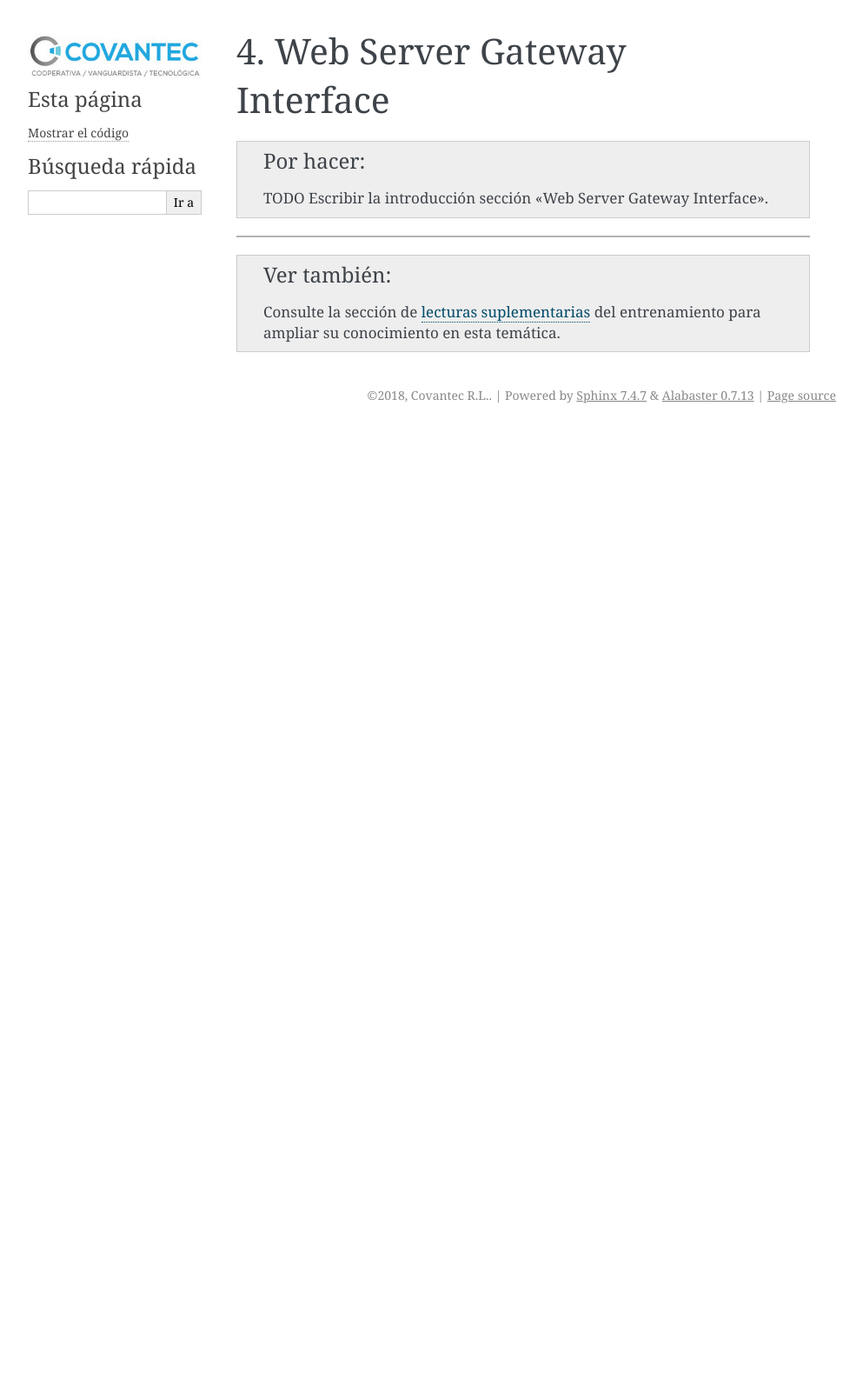
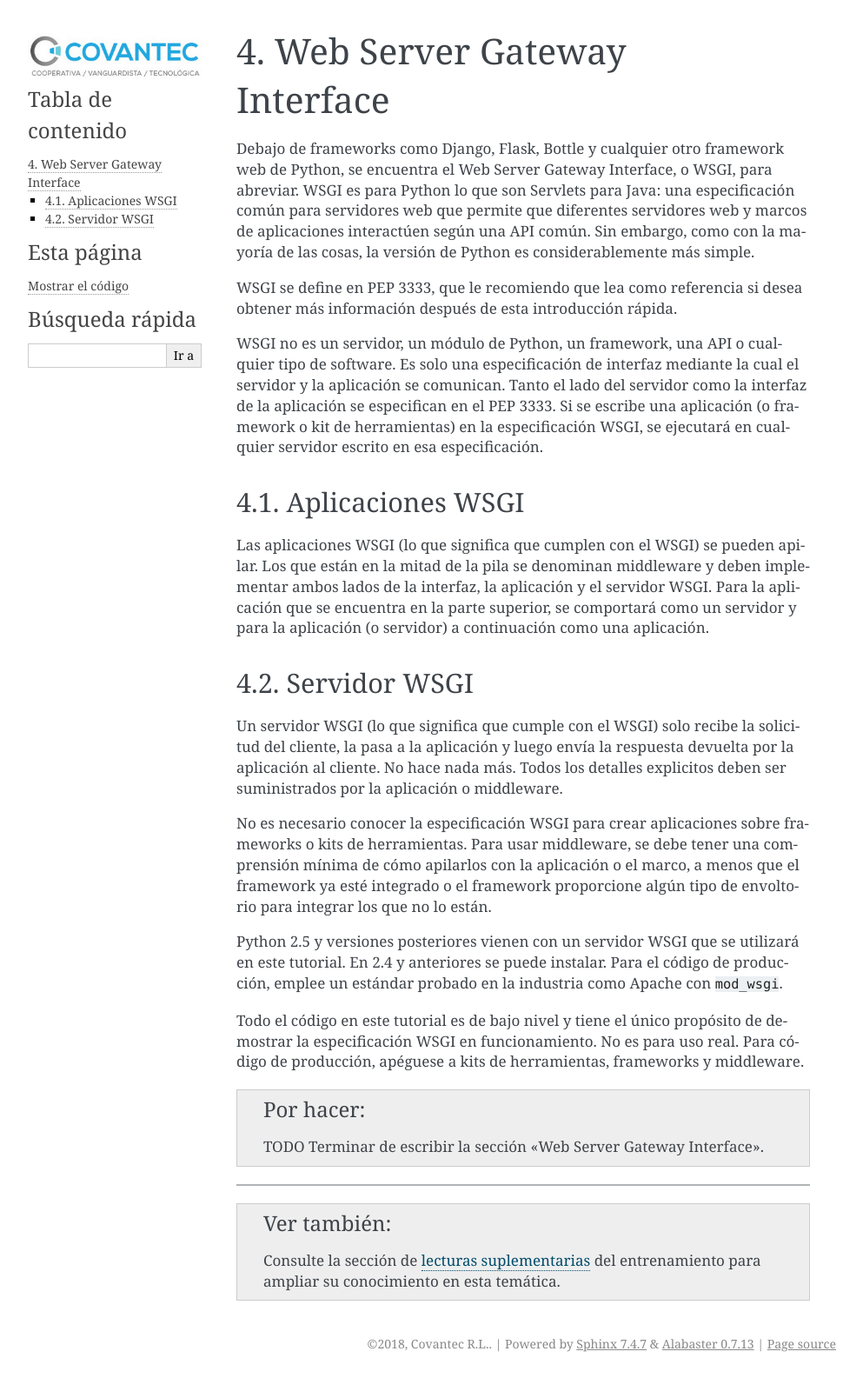
Before and after one commit to macagua/entrenamiento.frameworks_web_python, a Sphinx documentation site: the page built from source/leccion4/index.rst, in a window 1280 px wide. Shown: the whole page at 87% size, without its empty margins (148-1141 px from the left). Built offline with Sphinx 7.4.7, drawn with Linux system fonts in a browser that asks for light colours; before the commit the page ends 900 px from its top, so only the background shows below that.

Commit message:
Agregar la seccion de WSGI de la leccion 4

```diff
--- a/source/leccion4/index.rst
+++ b/source/leccion4/index.rst
@@ -6,8 +6,61 @@
 Web Server Gateway Interface
 ============================
 
+Debajo de frameworks como Django, Flask, Bottle y cualquier otro framework web
+de Python, se encuentra el Web Server Gateway Interface, o WSGI, para abreviar.
+WSGI es para Python lo que son Servlets para Java: una especificación común para
+servidores web que permite que diferentes servidores web y marcos de aplicaciones
+interactúen según una API común. Sin embargo, como con la mayoría de las cosas,
+la versión de Python es considerablemente más simple.
+
+WSGI se define en PEP 3333, que le recomiendo que lea como referencia si desea
+obtener más información después de esta introducción rápida.
+
+WSGI no es un servidor, un módulo de Python, un framework, una API o cualquier tipo
+de software. Es solo una especificación de interfaz mediante la cual el servidor y
+la aplicación se comunican. Tanto el lado del servidor como la interfaz de la
+aplicación se especifican en el PEP 3333. Si se escribe una aplicación (o framework
+o kit de herramientas) en la especificación WSGI, se ejecutará en cualquier servidor
+escrito en esa especificación.
+
+.. _python_wsgi_app:
+
+Aplicaciones WSGI
+------------------
+
+Las aplicaciones WSGI (lo que significa que cumplen con el WSGI) se pueden apilar.
+Los que están en la mitad de la pila se denominan middleware y deben implementar
+ambos lados de la interfaz, la aplicación y el servidor WSGI. Para la aplicación
+que se encuentra en la parte superior, se comportará como un servidor y para la
+aplicación (o servidor) a continuación como una aplicación.
+
+
+.. _python_wsgi_server:
+
+Servidor WSGI
+--------------
+
+Un servidor WSGI (lo que significa que cumple con el WSGI) solo recibe la solicitud
+del cliente, la pasa a la aplicación y luego envía la respuesta devuelta por la
+aplicación al cliente. No hace nada más. Todos los detalles explicitos deben ser
+suministrados por la aplicación o middleware.
+
+No es necesario conocer la especificación WSGI para crear aplicaciones sobre frameworks
+o kits de herramientas. Para usar middleware, se debe tener una comprensión mínima de
+cómo apilarlos con la aplicación o el marco, a menos que el framework ya esté integrado
+o el framework proporcione algún tipo de envoltorio para integrar los que no lo están.
+
+Python 2.5 y versiones posteriores vienen con un servidor WSGI que se utilizará en
+este tutorial. En 2.4 y anteriores se puede instalar. Para el código de producción,
+emplee un estándar probado en la industria como Apache con ``mod_wsgi``.
+
+Todo el código en este tutorial es de bajo nivel y tiene el único propósito de demostrar
+la especificación WSGI en funcionamiento. No es para uso real. Para código de producción,
+apéguese a kits de herramientas, frameworks y middleware.
+
+
 .. todo::
-    TODO Escribir la introducción sección "Web Server Gateway Interface".
+    TODO Terminar de escribir la sección "Web Server Gateway Interface".
 
 
 ----
--- a/source/lecturas.rst
+++ b/source/lecturas.rst
@@ -69,8 +69,10 @@ Lección 3 - Protocolo HTTP en Python
 Lección 4 - Web Server Gateway Interface
 ----------------------------------------
 
+- wsgiref - `WSGI Utilities and Reference Implementation <https://docs.python.org/3/library/wsgiref.html>`_.
+
 .. todo::
-    TODO escribir esta sección
+    TODO terminar de escribir esta sección
 
 
 .. _lecturas_suplementarias_leccion5:
```
